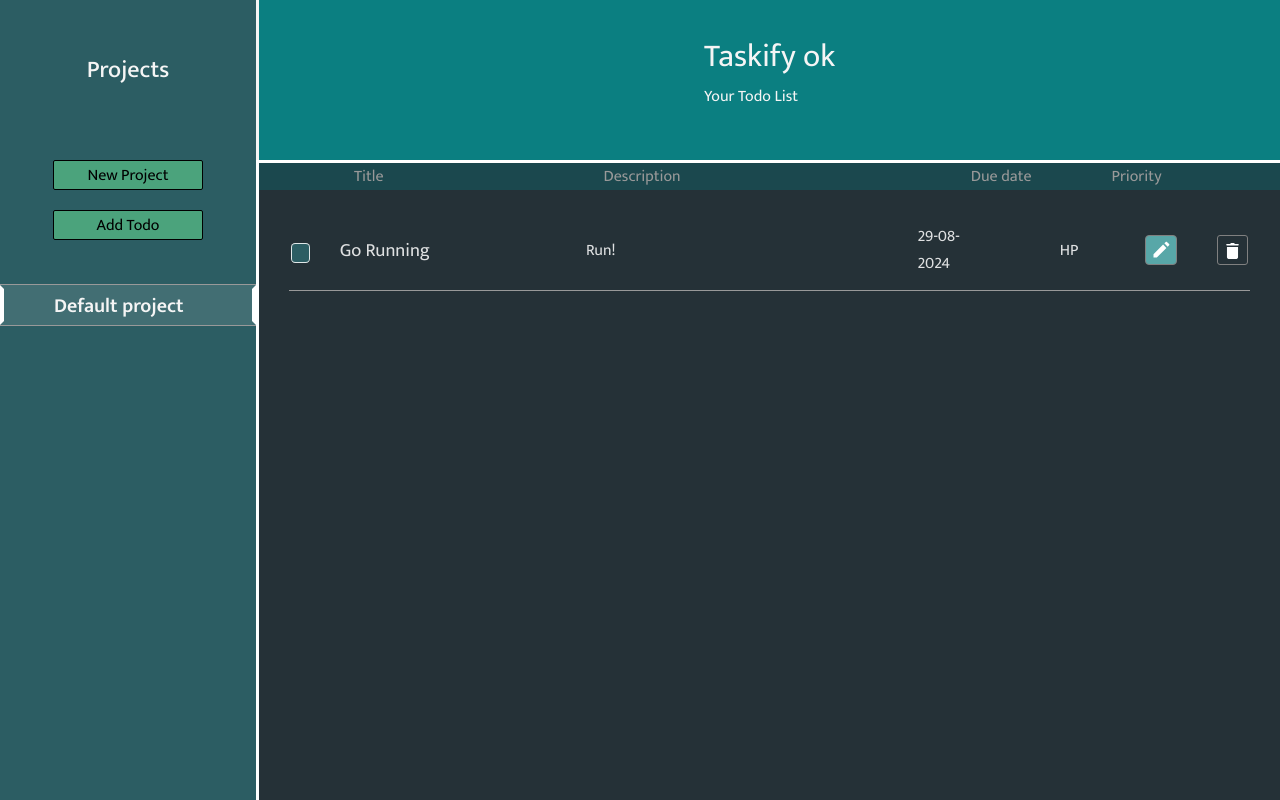
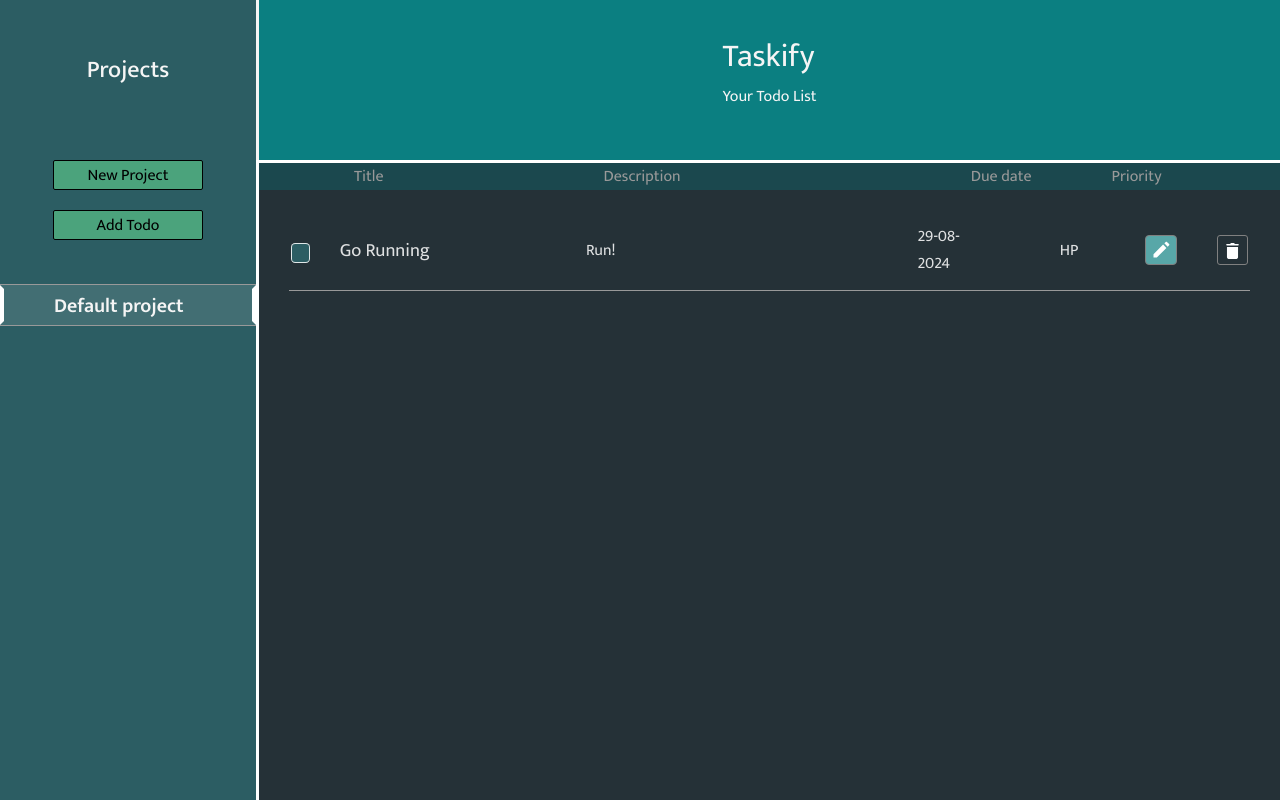
Before and after one commit to ShreyasKR8/todo-list, a plain HTML site: page index.html in a window 1280 px wide. Drawn offline with Linux system fonts and the light colour scheme.

Commit message:
fix test changes.

```diff
--- a/index.html
+++ b/index.html
@@ -103,7 +103,7 @@
     <div class="container">
         <header>
             <div class="header-title">
-                <h1>Taskify ok</h1>
+                <h1>Taskify</h1>
                 <p>Your Todo List</p>
             </div>
         </header>
```
